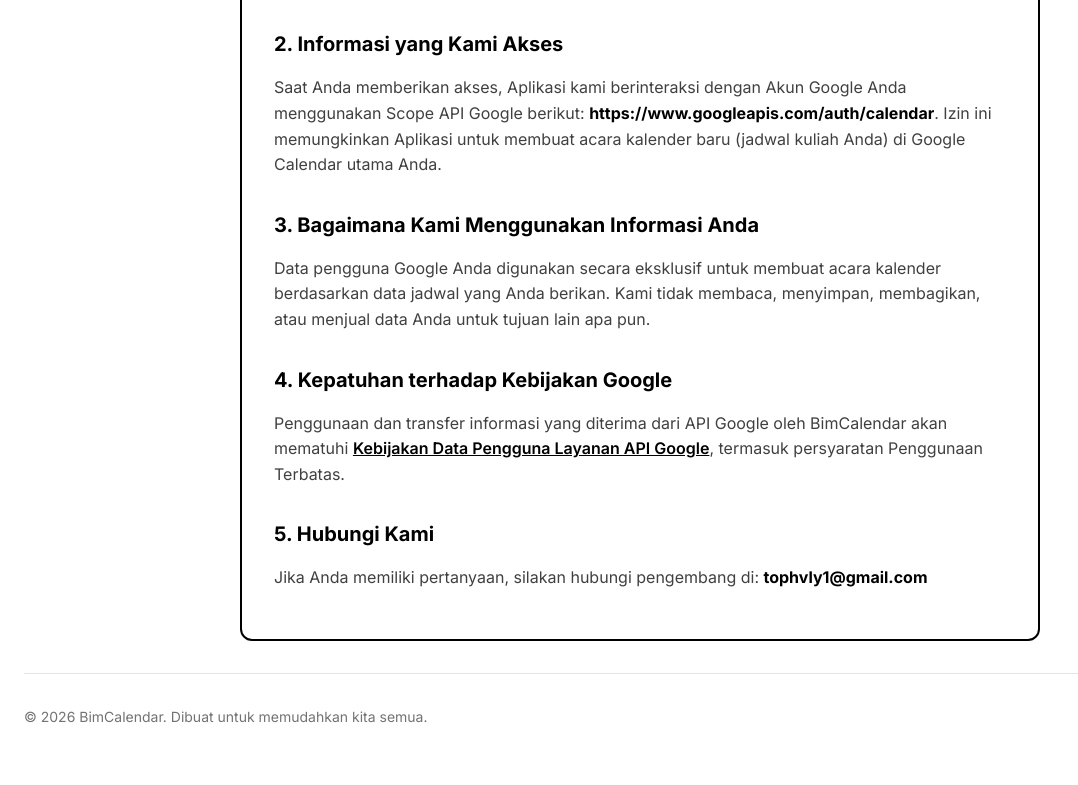
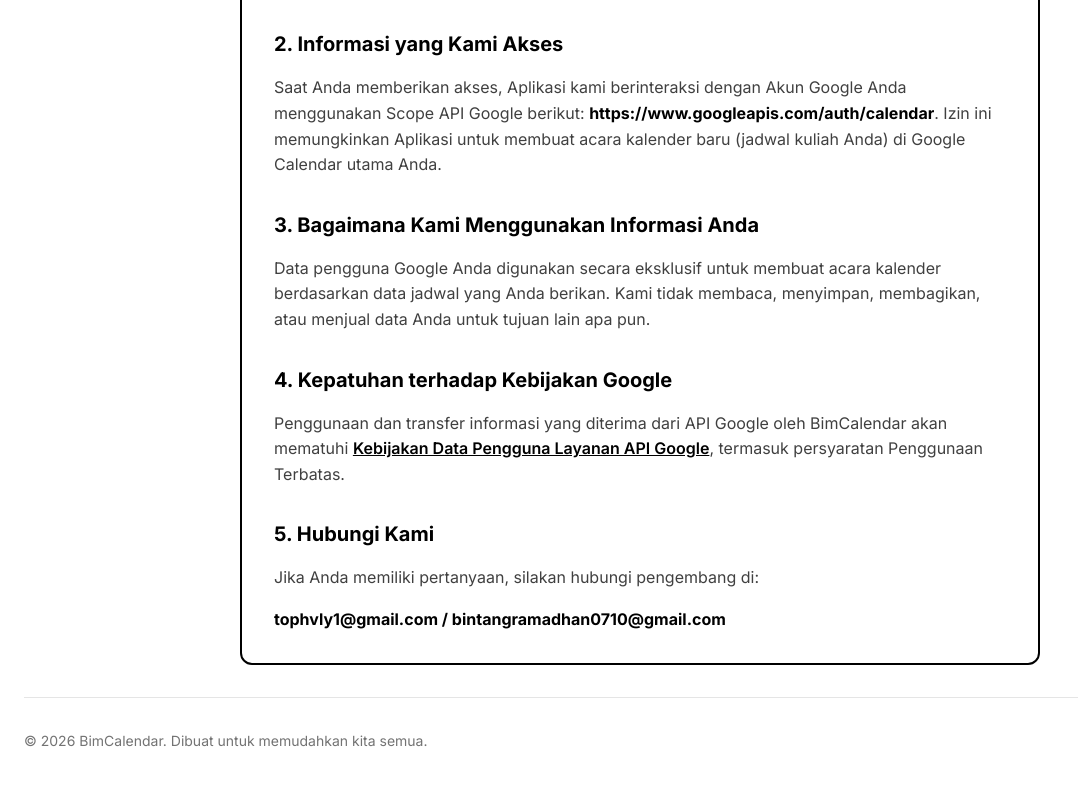
Before and after one commit to TangRmdhn/SyncJadwalBima, a website: page frontend/privacy.html in a window 1280 px wide. Shown: the part 424-1209 px from the top of the page, without its empty margins (0-1078 px from the left). Drawn offline with Linux system fonts and the light colour scheme.

Commit message:
feat: add email

```diff
--- a/frontend/privacy.html
+++ b/frontend/privacy.html
@@ -84,7 +84,8 @@
                 termasuk persyaratan Penggunaan Terbatas.</p>
 
             <h2>5. Hubungi Kami</h2>
-            <p>Jika Anda memiliki pertanyaan, silakan hubungi pengembang di: <strong>tophvly1@gmail.com</strong></p>
+            <p>Jika Anda memiliki pertanyaan, silakan hubungi pengembang di:</p>
+            <strong>tophvly1@gmail.com / bintangramadhan0710@gmail.com</strong>
         </main>
 
         <!-- Footer -->
--- a/frontend/script.js
+++ b/frontend/script.js
@@ -50,7 +50,7 @@
 
     setDefaultDate(startDateInput);
     initializeCalendar(); // Initialize calendar grid
-    toggleSection3(false); // Initially disable section 3
+    toggleSection3(true); // Initially disable section 3
 });
 
 function toggleSection3(enable) {
```
